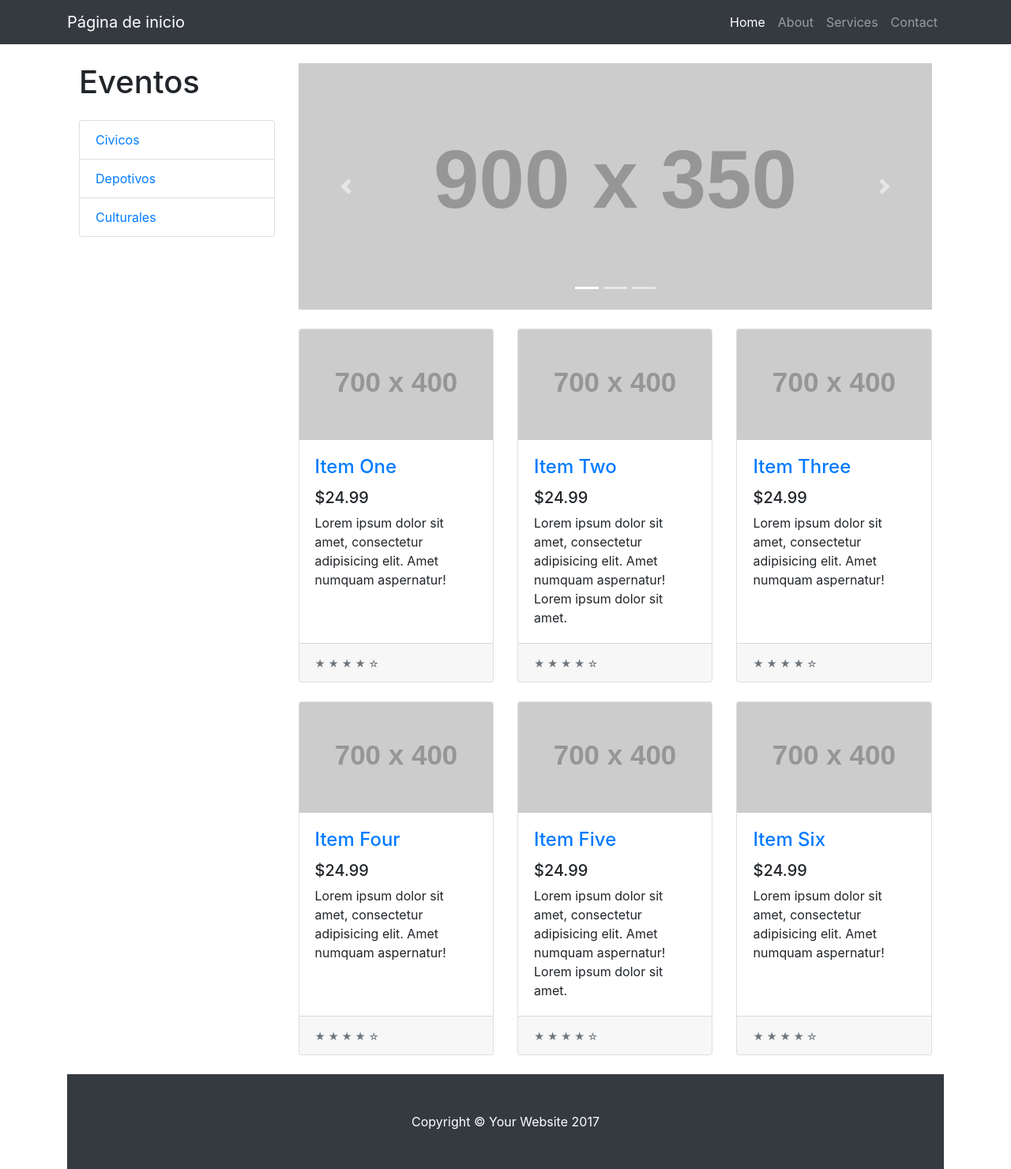
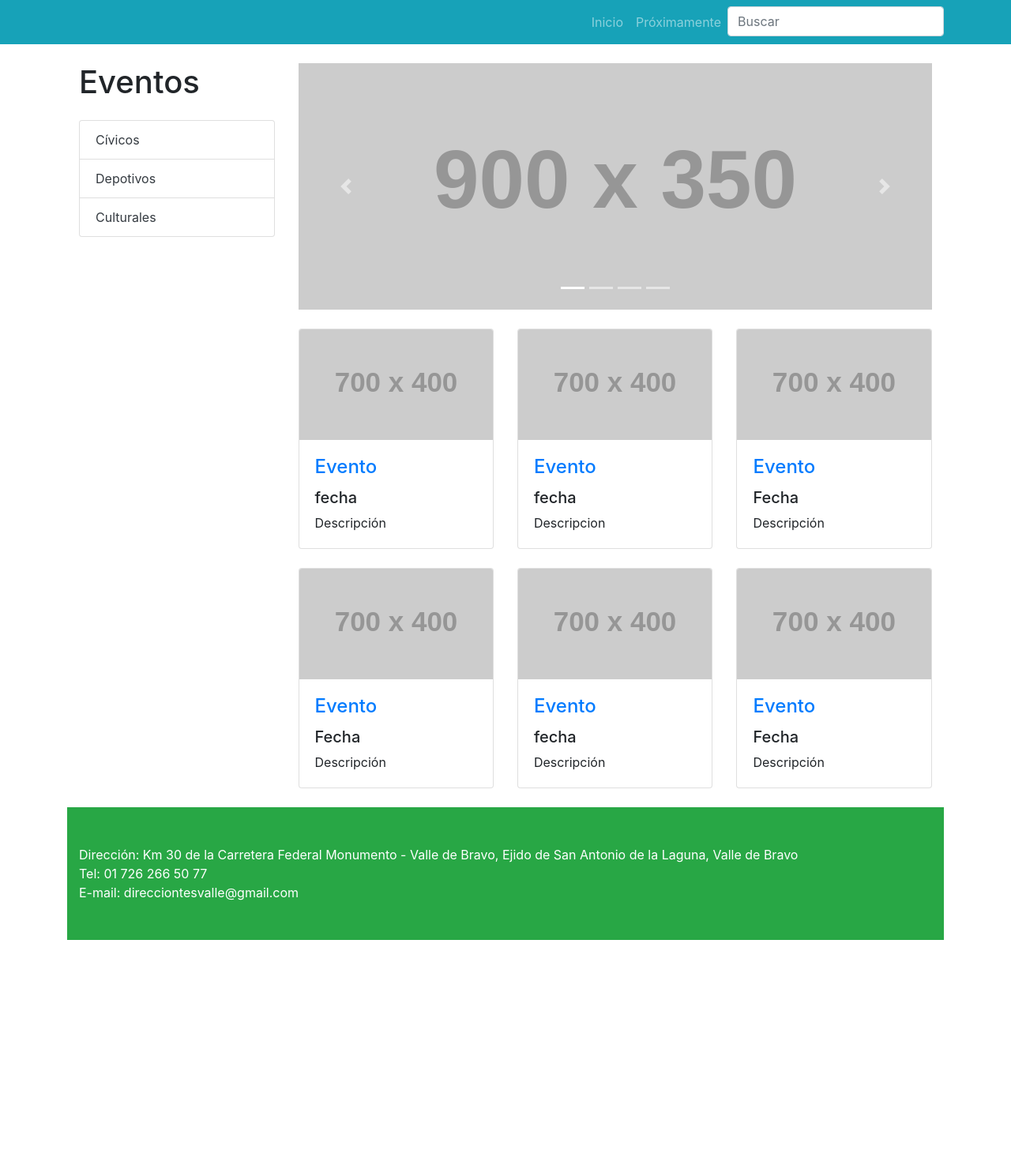
Before and after one commit to Emerith/Aplicaciones-web, a PHP site: page /Aplicaciones-web/ in a window 1280 px wide. Shown: the whole page at 79% size. After the commit the page ends 1190 px from the top, so only its background shows below. Run offline with PHP 8.4, Linux system fonts and the light colour scheme; grey boxes labelled with a size stand in for pictures from a placeholder-image service; some libraries are stand-ins or nearby versions.

Commit message:
primeros estilos

```diff
--- a/Views/inicio/index.php
+++ b/Views/inicio/index.php
@@ -6,27 +6,22 @@
 
 <div class="container">
     <!-- Navigation -->
-    <nav class="navbar navbar-expand-lg navbar-dark bg-dark fixed-top">
+    <nav class="navbar navbar-expand-lg navbar-dark bg-info fixed-top">
         <div class="container">
-            <a class="navbar-brand" href="#">Página de inicio</a>
+            <a class="navbar-brand" href="#"></a>
             <button class="navbar-toggler" type="button" data-toggle="collapse" data-target="#navbarResponsive" aria-controls="navbarResponsive" aria-expanded="false" aria-label="Toggle navigation">
                 <span class="navbar-toggler-icon"></span>
             </button>
             <div class="collapse navbar-collapse" id="navbarResponsive">
                 <ul class="navbar-nav ml-auto">
-                    <li class="nav-item active">
-                        <a class="nav-link" href="#">Home
-                            <span class="sr-only">(current)</span>
-                        </a>
+                    <li class="nav-item">
+                        <a class="nav-link" href="#">Inicio</a>
                     </li>
                     <li class="nav-item">
-                        <a class="nav-link" href="#">About</a>
+                        <a class="nav-link" href="#">Próximamente</a>
                     </li>
                     <li class="nav-item">
-                        <a class="nav-link" href="#">Services</a>
-                    </li>
-                    <li class="nav-item">
-                        <a class="nav-link" href="#">Contact</a>
+                        <input class="form-control" type="search" placeholder="Buscar">
                     </li>
                 </ul>
             </div>
@@ -42,9 +37,9 @@
 
                 <h1 class="my-4">Eventos</h1>
                 <div class="list-group">
-                    <a href="#" class="list-group-item">Civicos</a>
-                    <a href="#" class="list-group-item">Depotivos</a>
-                    <a href="#" class="list-group-item">Culturales</a>
+                    <a href="#" class="list-group-item text-dark">Cívicos</a>
+                    <a href="#" class="list-group-item text-dark">Depotivos</a>
+                    <a href="#" class="list-group-item text-dark">Culturales</a>
                 </div>
 
             </div>
@@ -57,6 +52,7 @@
                         <li data-target="#carouselExampleIndicators" data-slide-to="0" class="active"></li>
                         <li data-target="#carouselExampleIndicators" data-slide-to="1"></li>
                         <li data-target="#carouselExampleIndicators" data-slide-to="2"></li>
+                        <li data-target="#carouselExampleIndicators" data-slide-to="2"></li>
                     </ol>
                     <div class="carousel-inner" role="listbox">
                         <div class="carousel-item active">
@@ -67,6 +63,9 @@
                         </div>
                         <div class="carousel-item">
                             <img class="d-block img-fluid" src="http://placehold.it/900x350" alt="Third slide">
+                        </div>
+                        <div class="carousel-item">
+                            <img class="d-block img-fluid" src="http://placehold.it/900x350" alt="Fourth slide">
                         </div>
                     </div>
                     <a class="carousel-control-prev" href="#carouselExampleIndicators" role="button" data-slide="prev">
@@ -86,13 +85,10 @@
                             <a href="#"><img class="card-img-top" src="http://placehold.it/700x400" alt=""></a>
                             <div class="card-body">
                                 <h4 class="card-title">
-                                    <a href="#">Item One</a>
+                                    <a href="#">Evento</a>
                                 </h4>
-                                <h5>$24.99</h5>
-                                <p class="card-text">Lorem ipsum dolor sit amet, consectetur adipisicing elit. Amet numquam aspernatur!</p>
-                            </div>
-                            <div class="card-footer">
-                                <small class="text-muted">&#9733; &#9733; &#9733; &#9733; &#9734;</small>
+                                <h5>fecha</h5>
+                                <p class="card-text">Descripción</p>
                             </div>
                         </div>
                     </div>
@@ -102,13 +98,10 @@
                             <a href="#"><img class="card-img-top" src="http://placehold.it/700x400" alt=""></a>
                             <div class="card-body">
                                 <h4 class="card-title">
-                                    <a href="#">Item Two</a>
+                                    <a href="#">Evento</a>
                                 </h4>
-                                <h5>$24.99</h5>
-                                <p class="card-text">Lorem ipsum dolor sit amet, consectetur adipisicing elit. Amet numquam aspernatur! Lorem ipsum dolor sit amet.</p>
-                            </div>
-                            <div class="card-footer">
-                                <small class="text-muted">&#9733; &#9733; &#9733; &#9733; &#9734;</small>
+                                <h5>fecha</h5>
+                                <p class="card-text">Descripcion</p>
                             </div>
                         </div>
                     </div>
@@ -118,13 +111,10 @@
                             <a href="#"><img class="card-img-top" src="http://placehold.it/700x400" alt=""></a>
                             <div class="card-body">
                                 <h4 class="card-title">
-                                    <a href="#">Item Three</a>
+                                    <a href="#">Evento</a>
                                 </h4>
-                                <h5>$24.99</h5>
-                                <p class="card-text">Lorem ipsum dolor sit amet, consectetur adipisicing elit. Amet numquam aspernatur!</p>
-                            </div>
-                            <div class="card-footer">
-                                <small class="text-muted">&#9733; &#9733; &#9733; &#9733; &#9734;</small>
+                                <h5>Fecha</h5>
+                                <p class="card-text">Descripción</p>
                             </div>
                         </div>
                     </div>
@@ -134,13 +124,10 @@
                             <a href="#"><img class="card-img-top" src="http://placehold.it/700x400" alt=""></a>
                             <div class="card-body">
                                 <h4 class="card-title">
-                                    <a href="#">Item Four</a>
+                                    <a href="#">Evento</a>
                                 </h4>
-                                <h5>$24.99</h5>
-                                <p class="card-text">Lorem ipsum dolor sit amet, consectetur adipisicing elit. Amet numquam aspernatur!</p>
-                            </div>
-                            <div class="card-footer">
-                                <small class="text-muted">&#9733; &#9733; &#9733; &#9733; &#9734;</small>
+                                <h5>Fecha</h5>
+                                <p class="card-text">Descripción</p>
                             </div>
                         </div>
                     </div>
@@ -150,13 +137,10 @@
                             <a href="#"><img class="card-img-top" src="http://placehold.it/700x400" alt=""></a>
                             <div class="card-body">
                                 <h4 class="card-title">
-                                    <a href="#">Item Five</a>
+                                    <a href="#">Evento</a>
                                 </h4>
-                                <h5>$24.99</h5>
-                                <p class="card-text">Lorem ipsum dolor sit amet, consectetur adipisicing elit. Amet numquam aspernatur! Lorem ipsum dolor sit amet.</p>
-                            </div>
-                            <div class="card-footer">
-                                <small class="text-muted">&#9733; &#9733; &#9733; &#9733; &#9734;</small>
+                                <h5>fecha</h5>
+                                <p class="card-text">Descripción</p>
                             </div>
                         </div>
                     </div>
@@ -166,13 +150,10 @@
                             <a href="#"><img class="card-img-top" src="http://placehold.it/700x400" alt=""></a>
                             <div class="card-body">
                                 <h4 class="card-title">
-                                    <a href="#">Item Six</a>
+                                    <a href="#">Evento</a>
                                 </h4>
-                                <h5>$24.99</h5>
-                                <p class="card-text">Lorem ipsum dolor sit amet, consectetur adipisicing elit. Amet numquam aspernatur!</p>
-                            </div>
-                            <div class="card-footer">
-                                <small class="text-muted">&#9733; &#9733; &#9733; &#9733; &#9734;</small>
+                                <h5>Fecha</h5>
+                                <p class="card-text">Descripción</p>
                             </div>
                         </div>
                     </div>
@@ -190,9 +171,11 @@
     <!-- /.container -->
 
     <!-- Footer -->
-    <footer class="py-5 bg-dark">
+    <footer class="py-5 bg-success">
         <div class="container">
-            <p class="m-0 text-center text-white">Copyright &copy; Your Website 2017</p>
+            <p class="m-0 text-left text-white">Dirección: Km 30 de la Carretera Federal Monumento - Valle de Bravo, Ejido de San Antonio de la Laguna, Valle de Bravo </p>
+            <p class="m-0 text-left text-white">Tel: 01 726 266 50 77</p>
+            <p class="m-0 text-left text-white">E-mail: direcciontesvalle@gmail.com</p>
         </div>
         <!-- /.container -->
     </footer>
```
